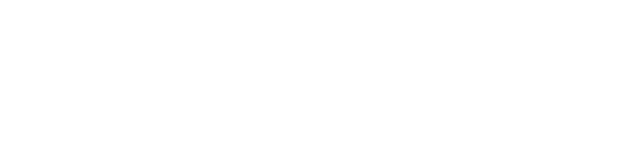
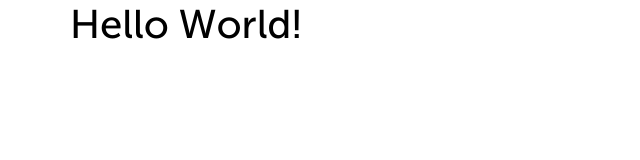
Before and after one commit to Alexander-Kyriata/project, a website: page src/index.html in a window 1280 px wide. Shown: the whole page, without its empty margins (0-640 px from the left). Drawn offline with nearby package versions, Linux system fonts and the light colour scheme; files that its build step writes are made by us from their sources.

Commit message:
add section promo in index.html file

```diff
--- a/src/index.html
+++ b/src/index.html
@@ -8,6 +8,12 @@
     <link rel="stylesheet" href="css/style.min.css">
 </head>
 <body>
+    <section class="promo">
+        <div class="container">
+            <h1>Hello World!</h1>
+        </div>
+    </section>
+
     <script src="https://cdnjs.cloudflare.com/ajax/libs/jquery/3.6.0/jquery.min.js"></script>
     <script src="https://cdnjs.cloudflare.com/ajax/libs/jquery-migrate/3.3.2/jquery-migrate.min.js"></script>
     <script src="js/script.js"></script>
```
